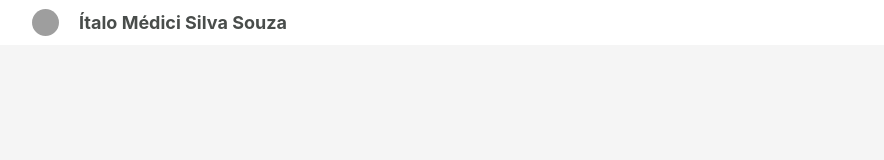
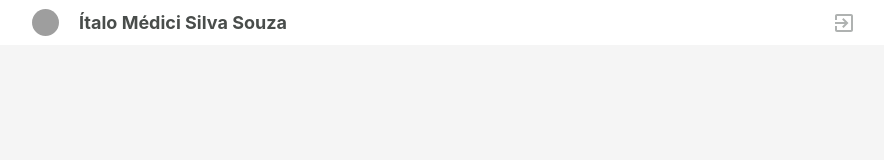
Before and after one commit to ItaloMedici/my-schedule-app, a React (Vite) app in the folder web/: page /home in a window 1280 px wide. Shown: the top 160 px of the page, without its empty margins (192-1076 px from the left). Built offline with nearby package versions, Linux system fonts and the light colour scheme; grey boxes are pictures that could not be loaded.

Commit message:
add color no button icon

```diff
--- a/web/src/components/Navbar/index.tsx
+++ b/web/src/components/Navbar/index.tsx
@@ -9,7 +9,10 @@ const Navbar: React.FC = () => {
   return (
     <Container>
       <User />
-      <ButtonIcon onClick={() => { }}>
+      <ButtonIcon
+        onClick={() => { }}
+        color={"var(--gray-200)"}
+      >
         <ExitToAppIcon />
       </ButtonIcon>
     </Container>
```
